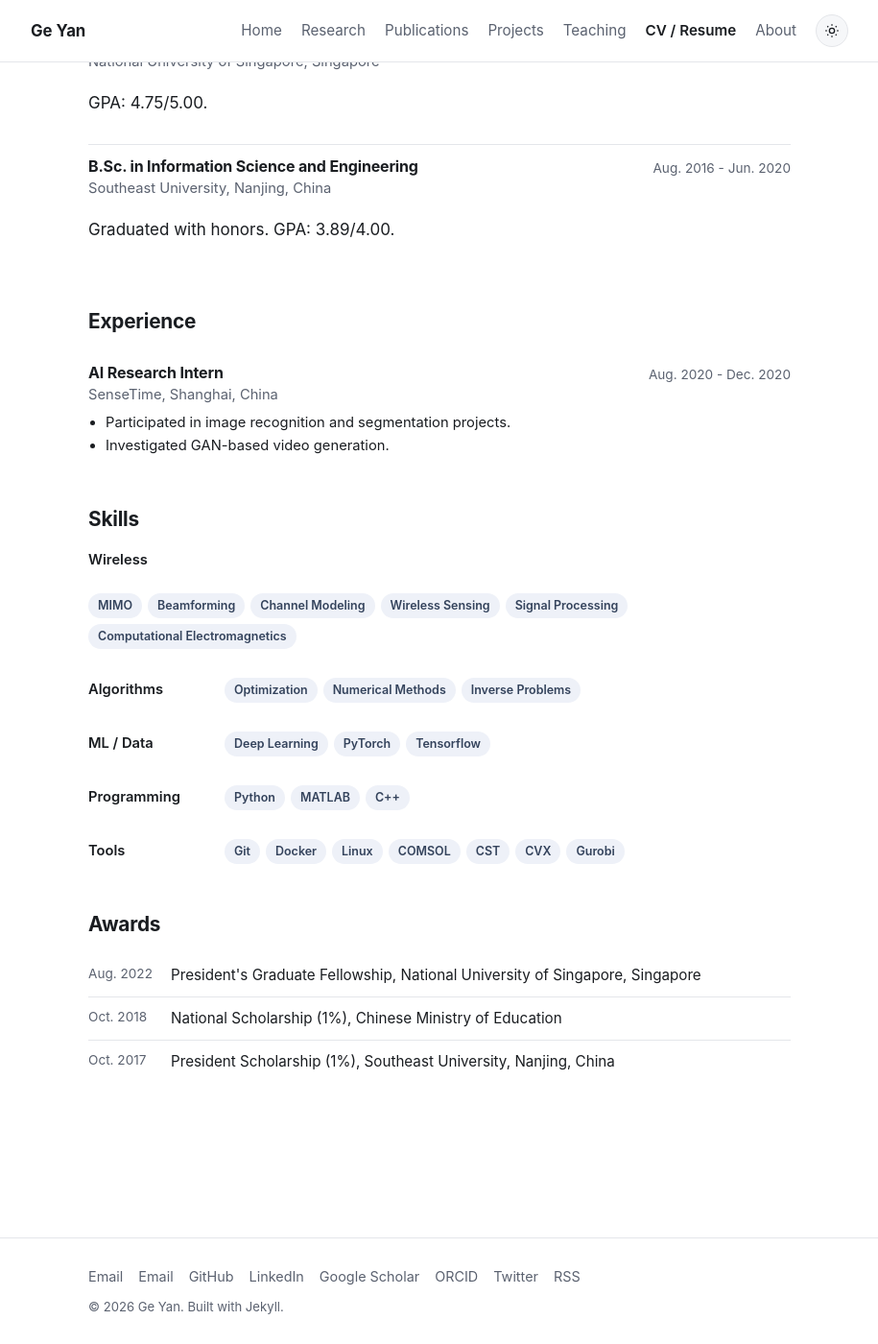
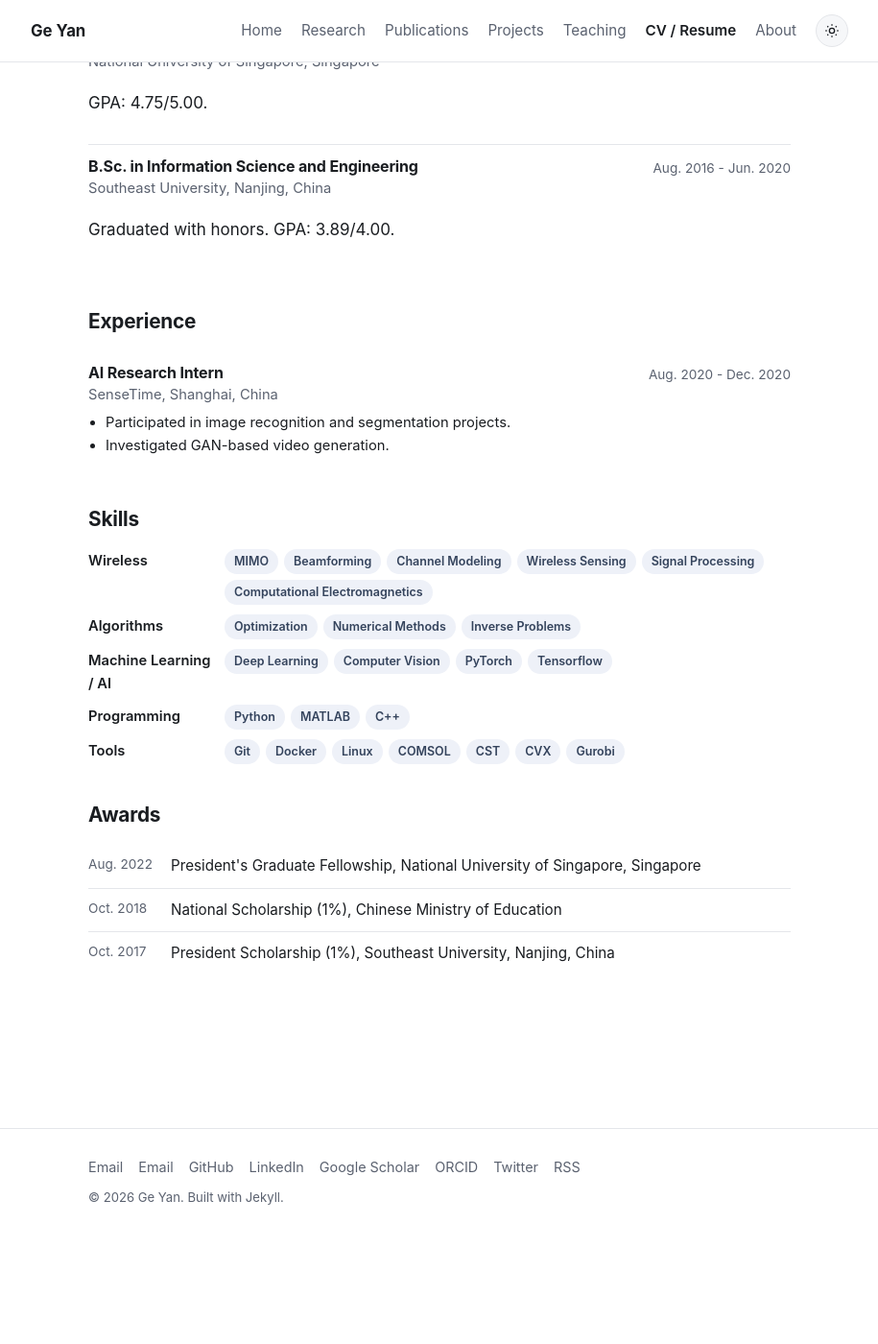
Before and after one commit to ian-geyan/ian-geyan.github.io, a Jekyll site: the page built from cv.html, in a window 1280 px wide and 1400 px high, scrolled down 509 px. Shown: the whole window at 96% size, without its empty margins (182-1097 px from the left). Built offline with Jekyll 4.4.1, drawn with Linux system fonts in a browser that asks for light colours; after the commit the page ends 1795 px from its top, so only the background shows below that.

Commit message:
cv-skills-update

```diff
--- a/_data/cv.yml
+++ b/_data/cv.yml
@@ -33,8 +33,8 @@ skills:
     items: ["MIMO", "Beamforming", "Channel Modeling", "Wireless Sensing", "Signal Processing", "Computational Electromagnetics"]
   - category: "Algorithms"
     items: ["Optimization", "Numerical Methods", "Inverse Problems"]
-  - category: "ML / Data"
-    items: ["Deep Learning", "PyTorch", "Tensorflow"]
+  - category: "Machine Learning / AI"
+    items: ["Deep Learning", "Computer Vision",  "PyTorch", "Tensorflow"]
   - category: "Programming"
     items: ["Python", "MATLAB", "C++"]
   - category: "Tools"
--- a/_data/publications.yml
+++ b/_data/publications.yml
@@ -104,7 +104,7 @@
   authors: "**G. Yan**, L. Zhu, and R. Zhang"
   venue: "IEEE Trans. Wireless Commun."
   year: 2025
-  month: 12 # fill in (1-12)
+  month: 3 # fill in (1-12)
   type: journal
   label: "yan2025-irs-ce-twc"
   cite: >-
--- a/assets/css/main.scss
+++ b/assets/css/main.scss
@@ -484,8 +484,9 @@ h1, h2, h3, h4 {
   padding-top: 2px;
 }
 .skills-grid { display: grid; gap: 10px; }
-.skills-row { display: flex; gap: 12px; align-items: baseline; flex-wrap: wrap; }
+.skills-row { display: flex; gap: 12px; align-items: baseline; }
 .skills-row__label { font-weight: 600; width: 130px; flex-shrink: 0; font-size: 0.92rem; }
+.skills-row .tag-list { flex: 1; min-width: 0; margin: 0; }
 
 /* ---------------------------------------------------------------------
    Blog / posts
```
